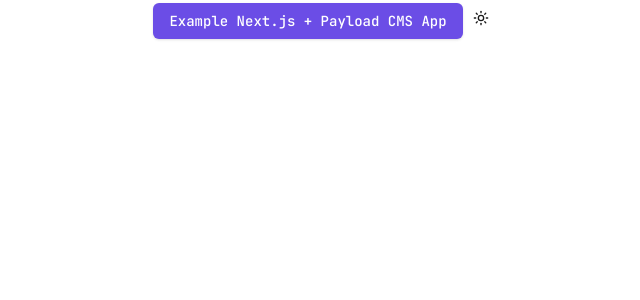
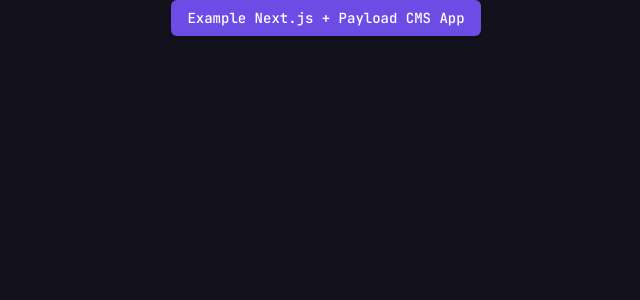
Before and after one commit to ClausCode/white-shard.ru, a Next.js app: page / in a window 1280 px wide. Shown: the top 300 px of the page, without its empty margins (314-954 px from the left). Built offline with nearby package versions, Linux system fonts and the light colour scheme.

Commit message:
Remove theme support and hardcode dark theme colors

```diff
--- a/src/app/(my-app)/globals.css
+++ b/src/app/(my-app)/globals.css
@@ -2,56 +2,37 @@
 
 @plugin 'tailwindcss-animate';
 
-@custom-variant dark (&:is(.dark *));
+@theme {
+	--color-background: #13111c;
+	--color-foreground: #ffffff;
+	--color-card: #1a1a1a;
+	--color-card-foreground: #ffffff;
+	--color-popover: #1a1a1a;
+	--color-popover-foreground: #ffffff;
+	--color-primary: #6b4de6;
+	--color-primary-foreground: #ffffff;
+	--color-secondary: #2a2438;
+	--color-secondary-foreground: #6b4de6;
+	--color-muted: #1a1a1a;
+	--color-muted-foreground: #a1a1aa;
+	--color-accent: #3b82f6;
+	--color-accent-foreground: #ffffff;
+	--color-destructive: #ff4747;
+	--color-destructive-foreground: #ffffff;
+	--color-border: #2a2438;
+	--color-input: #2a2438;
+	--color-ring: #6b4de6;
+	--color-chart-1: #6b4de6;
+	--color-chart-2: #ff9666;
+	--color-chart-3: #9b7aff;
+	--color-chart-4: #ffb599;
+	--color-chart-5: #4b36a6;
 
-@theme {
-	--color-background: var(--background);
-	--color-foreground: var(--foreground);
-
-	--color-card: var(--card);
-	--color-card-foreground: var(--card-foreground);
-
-	--color-popover: var(--popover);
-	--color-popover-foreground: var(--popover-foreground);
-
-	--color-primary: var(--primary);
-	--color-primary-foreground: var(--primary-foreground);
-
-	--color-secondary: var(--secondary);
-	--color-secondary-foreground: var(--secondary-foreground);
-
-	--color-muted: var(--muted);
-	--color-muted-foreground: var(--muted-foreground);
-
-	--color-accent: var(--accent);
-	--color-accent-foreground: var(--accent-foreground);
-
-	--color-destructive: var(--destructive);
-	--color-destructive-foreground: var(--destructive-foreground);
-
-	--color-border: var(--border);
-	--color-input: var(--input);
-	--color-ring: var(--ring);
-
-	--color-chart-1: var(--chart-1);
-	--color-chart-2: var(--chart-2);
-	--color-chart-3: var(--chart-3);
-	--color-chart-4: var(--chart-4);
-	--color-chart-5: var(--chart-5);
-
-	--radius-lg: var(--radius);
-	--radius-md: calc(var(--radius) - 2px);
-	--radius-sm: calc(var(--radius) - 4px);
+	--radius-lg: 0.5rem;
+	--radius-md: calc(0.5rem - 2px);
+	--radius-sm: calc(0.5rem - 4px);
 }
 
-/*
-  The default border color has changed to `currentColor` in Tailwind CSS v4,
-  so we've added these compatibility styles to make sure everything still
-  looks the same as it did with Tailwind CSS v3.
-
-  If we ever want to remove these styles, we need to add an explicit border
-  color utility to any element that depends on these defaults.
-*/
 @layer base {
 	*,
 	::after,
@@ -69,62 +50,6 @@
 }
 
 @layer base {
-	:root {
-		--background: #ffffff;
-		--foreground: #1a1a1a;
-		--card: #ffffff;
-		--card-foreground: #1a1a1a;
-		--popover: #ffffff;
-		--popover-foreground: #1a1a1a;
-		--primary: #6b4de6;
-		--primary-foreground: #ffffff;
-		--secondary: #f4f1ff;
-		--secondary-foreground: #6b4de6;
-		--muted: #f6f6f7;
-		--muted-foreground: #757575;
-		--accent: #3b82f6;
-		--accent-foreground: #ffffff;
-		--destructive: #ff4747;
-		--destructive-foreground: #ffffff;
-		--border: #e8e5f2;
-		--input: #e8e5f2;
-		--ring: #6b4de6;
-		--chart-1: #6b4de6;
-		--chart-2: #ff9666;
-		--chart-3: #9b7aff;
-		--chart-4: #ffb599;
-		--chart-5: #4b36a6;
-		--radius: 0.5rem;
-	}
-	.dark {
-		--background: #13111c;
-		--foreground: #ffffff;
-		--card: #1d1b26;
-		--card-foreground: #ffffff;
-		--popover: #1d1b26;
-		--popover-foreground: #ffffff;
-		--primary: #8b6fff;
-		--primary-foreground: #ffffff;
-		--secondary: #2d2b36;
-		--secondary-foreground: #ffffff;
-		--muted: #2d2b36;
-		--muted-foreground: #a1a1aa;
-		--accent: #60a5fa;
-		--accent-foreground: #ffffff;
-		--destructive: #ff4747;
-		--destructive-foreground: #ffffff;
-		--border: #2d2b36;
-		--input: #2d2b36;
-		--ring: #8b6fff;
-		--chart-1: #8b6fff;
-		--chart-2: #ff7d3b;
-		--chart-3: #b599ff;
-		--chart-4: #ffb599;
-		--chart-5: #6b4de6;
-	}
-}
-
-@layer base {
 	* {
 		@apply border-border;
 	}
--- a/src/app/(my-app)/layout.tsx
+++ b/src/app/(my-app)/layout.tsx
@@ -1,7 +1,5 @@
 import type { Metadata } from "next"
 import { JetBrains_Mono } from "next/font/google"
-
-import { ThemeProvider } from "@/features/theme"
 
 import "./globals.css"
 import { cn } from "@/shared/lib/utils"
@@ -29,7 +27,7 @@
 					jetbrainsMono.variable
 				)}
 			>
-				<ThemeProvider>{children}</ThemeProvider>
+				{children}
 			</body>
 		</html>
 	)
--- a/src/app/(my-app)/page.tsx
+++ b/src/app/(my-app)/page.tsx
@@ -1,12 +1,9 @@
-import { ThemeToggle } from "@/features/theme"
-
 import { Button } from "@/shared/ui/button"
 
 export default function Home() {
 	return (
 		<div className="justify-self-center">
 			<Button>Example Next.js + Payload CMS App</Button>
-			<ThemeToggle />
 		</div>
 	)
 }
--- a/src/features/theme/_provider/theme.provider.tsx
+++ /dev/null
@@ -1,16 +0,0 @@
-"use client"
-
-import { ThemeProvider as NextThemesProvider } from "next-themes"
-import * as React from "react"
-
-export function ThemeProvider({ children }: { children?: React.ReactNode }) {
-	return (
-		<NextThemesProvider
-			attribute="class"
-			defaultTheme="system"
-			disableTransitionOnChange
-		>
-			{children}
-		</NextThemesProvider>
-	)
-}
--- a/src/features/theme/_ui/theme-toggle.tsx
+++ /dev/null
@@ -1,40 +0,0 @@
-"use client"
-
-import { Moon, Sun } from "lucide-react"
-import { useTheme } from "next-themes"
-import * as React from "react"
-
-import { Button } from "@/shared/ui/button"
-import {
-	DropdownMenu,
-	DropdownMenuContent,
-	DropdownMenuItem,
-	DropdownMenuTrigger
-} from "@/shared/ui/dropdown-menu"
-
-export function ThemeToggle() {
-	const { setTheme } = useTheme()
-
-	return (
-		<DropdownMenu>
-			<DropdownMenuTrigger asChild>
-				<Button variant="ghost" size="icon">
-					<Sun className="h-5 w-5 scale-100 rotate-0 transition-all dark:scale-0 dark:-rotate-90" />
-					<Moon className="absolute h-5 w-5 scale-0 rotate-90 transition-all dark:scale-100 dark:rotate-0" />
-					<span className="sr-only">Переключатель темы</span>
-				</Button>
-			</DropdownMenuTrigger>
-			<DropdownMenuContent align="end">
-				<DropdownMenuItem onClick={() => setTheme("light")}>
-					Светлая
-				</DropdownMenuItem>
-				<DropdownMenuItem onClick={() => setTheme("dark")}>
-					Тёмная
-				</DropdownMenuItem>
-				<DropdownMenuItem onClick={() => setTheme("system")}>
-					Системная
-				</DropdownMenuItem>
-			</DropdownMenuContent>
-		</DropdownMenu>
-	)
-}
--- a/src/features/theme/index.ts
+++ /dev/null
@@ -1,2 +0,0 @@
-export * from "./_provider/theme.provider"
-export * from "./_ui/theme-toggle"
```
